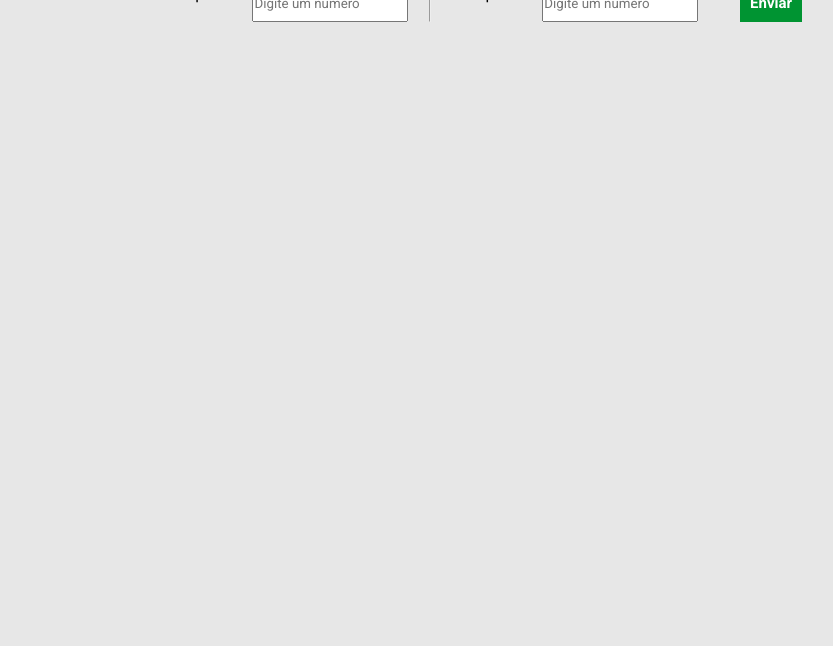
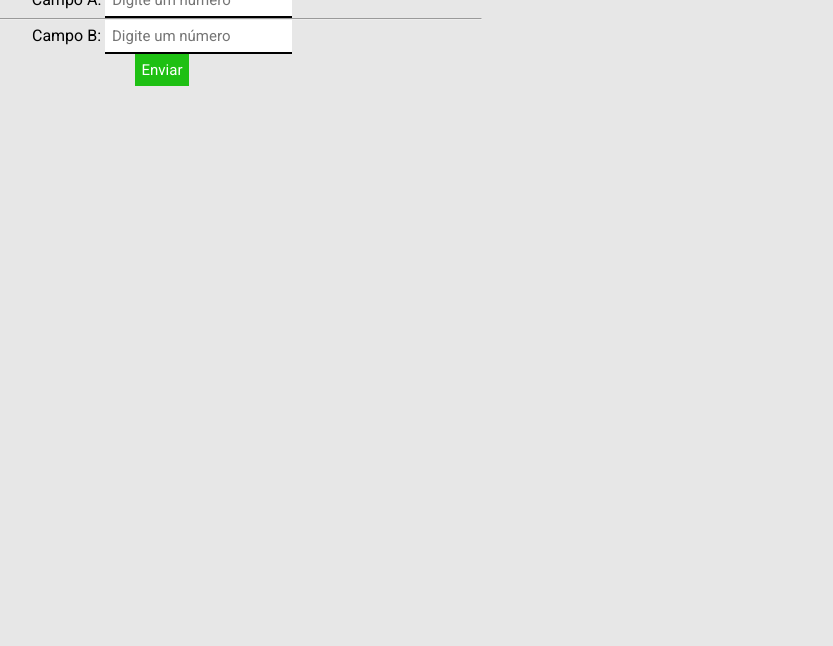
Before and after one commit to guin1/gui_guiebac, a plain HTML site: page index.html in a window 1280 px wide. Shown: the part 154-800 px from the top of the page, without its empty margins (158-991 px from the left). Drawn offline with Linux system fonts and the light colour scheme.

Commit message:
main.css

```diff
--- a/main.css
+++ b/main.css
@@ -4,29 +4,34 @@
     box-sizing: border-box;
     font-family: 'roboto', sans-serif;
 }
-body{
+body {
     background-color: #e7e7e7;
     padding-top: 100px;
+    text-align: center;
+    position: relative;
+
 }
 
-.container{
-    max-width: 960px;
-    width: 50%;
-    margin: 0 auto;
-}
-form{
-    display: flex;
+form {
+    display: block;
     max-width: 640px;
     width: 100%;
-    justify-content: space-between;
 }
 
+form input {
+ font-size: 15px;
+ background-color:#fff ;
+ border: none;
+ border-bottom: 2px solid #000;
+ padding: 7px;
 
-form button{
-    background-color: #009432 ;
+}
+form button {
+    background-color: #1ec013 ;
     color: #fff;
     font-size: 15px;
-    font-weight: bold;
+    font-weight: 8px;
     border: none;
-    padding: 10px;
+    cursor: pointer;
+    padding: 7px;
 }
```
